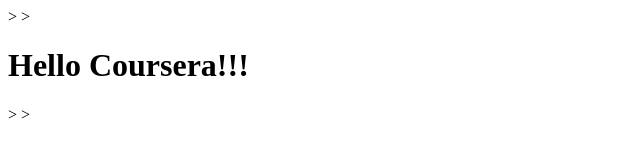
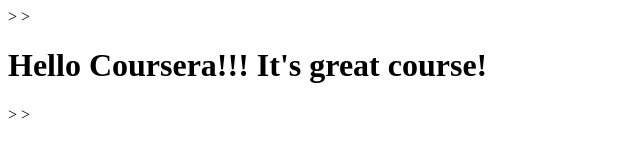
Before and after one commit to pe000304/coursera-test, a plain HTML site: page site/index.html in a window 1280 px wide. Shown: the whole page, without its empty margins (0-640 px from the left). Drawn offline with Linux system fonts and the light colour scheme.

Commit message:
Small additional to our page content

```diff
--- a/site/index.html
+++ b/site/index.html
@@ -4,6 +4,6 @@
     	<title>Hello world!!!</title>>
 	</head>>
 	<body>
-		<h1>Hello Coursera!!!</h1>>
+		<h1>Hello Coursera!!! It's great course!</h1>>
 	</body>>
 </html>
```
